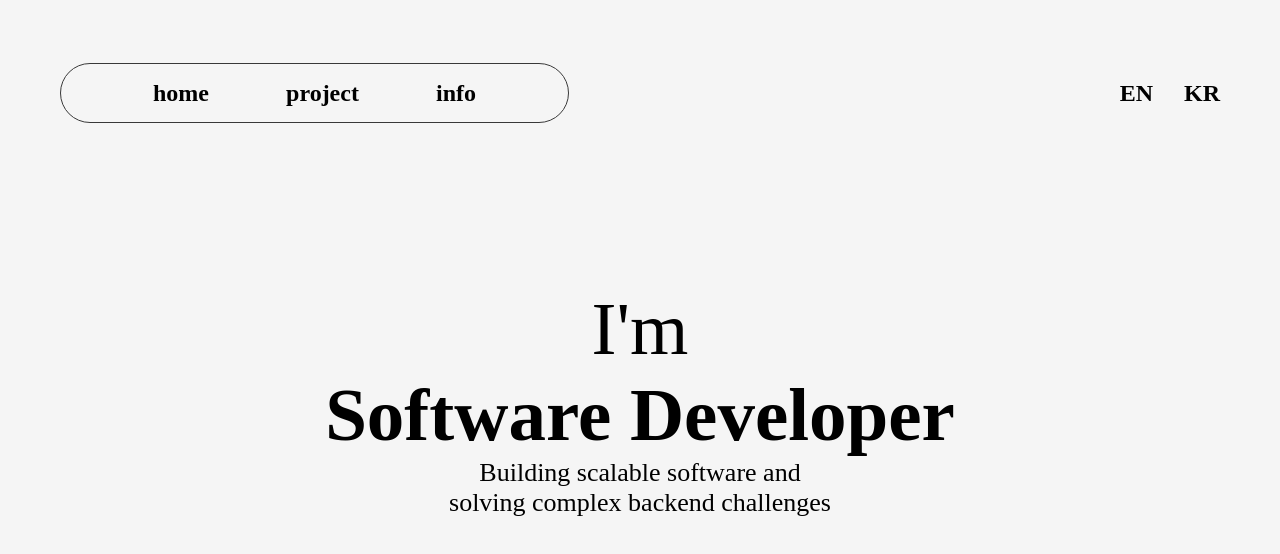
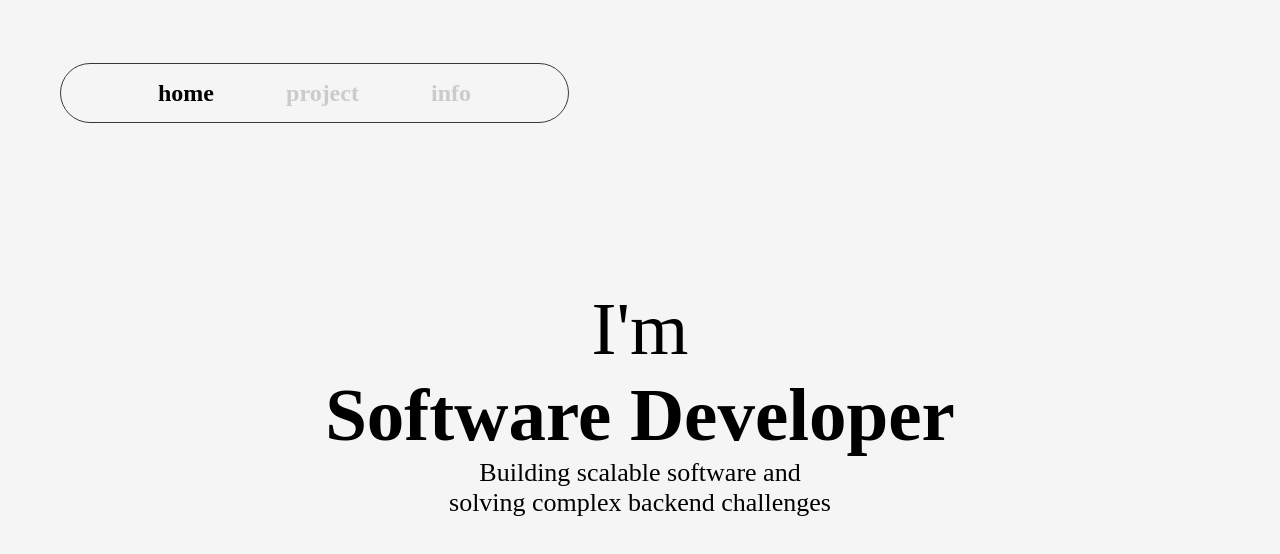
Before and after one commit to onlyone020608/portfolio-website, a Next.js app: page / in a window 1280 px wide. Shown: the top 554 px of the page. Built offline with nearby package versions, Linux system fonts and the light colour scheme.

Commit message:
refactor(navbar): replace router-based navigation with Link and update styles

```diff
--- a/components/Navbar.js
+++ b/components/Navbar.js
@@ -2,10 +2,11 @@ import styles from "../styles/components/navbar.module.css";
 import { MenuItem } from "../styles/NavBarStyles";
 import globalStyles from "../styles/globals.module.css";
 import classNames from "classnames";
-import { useRouter } from "next/navigation";
+import { useRouter, usePathname } from "next/navigation";
 
 export default function NavBar() {
   const router = useRouter();
+  const pathname = usePathname();
 
   const goToAbout = () => {
     router.push("/about");
@@ -18,17 +19,23 @@ export default function NavBar() {
   const goToProject = () => {
     router.push("/projects");
   };
-
   return (
     <div className={classNames(globalStyles.flexRow, styles.navWrapper)}>
       <div className={styles.menuWrapper}>
-        <MenuItem onClick={goToHome}>home</MenuItem>
-        <MenuItem onClick={goToProject}>project</MenuItem>
-        <MenuItem onClick={goToAbout}>info</MenuItem>
+        {/* <MenuItem onClick={goToHome}>home</MenuItem> */}
+        <MenuItem href="/" active={pathname === "/"}>
+          home
+        </MenuItem>
+        <MenuItem href="/projects" active={pathname === "/projects"}>
+          project
+        </MenuItem>
+        <MenuItem href="/about" active={pathname === "/about"}>
+          info
+        </MenuItem>
       </div>
       <div className={classNames(globalStyles.flexRow, styles.languageWrapper)}>
-        <MenuItem>EN</MenuItem>
-        <MenuItem>KR</MenuItem>
+        {/* <MenuItem>EN</MenuItem>
+        <MenuItem>KR</MenuItem> */}
       </div>
     </div>
   );
--- a/styles/NavBarStyles.js
+++ b/styles/NavBarStyles.js
@@ -1,6 +1,10 @@
 import styled from "@emotion/styled";
-
-export const MenuItem = styled.div`
+import Link from "next/link";
+export const MenuItem = styled(Link)`
   font-size: 24px;
   font-weight: 600;
+  cursor: pointer;
+  padding: 5px;
+  text-decoration: none;
+  color: ${(props) => (props.active ? "black" : "#cbcbcb")};
 `;
```
